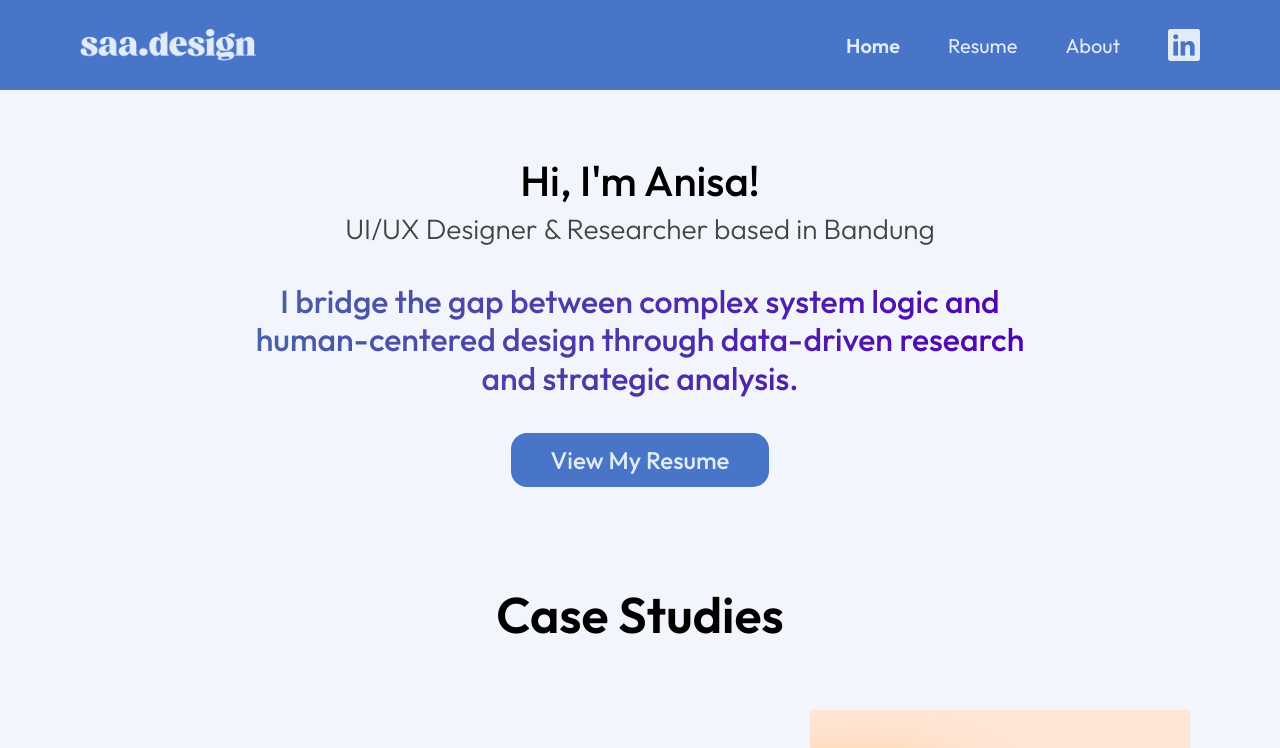
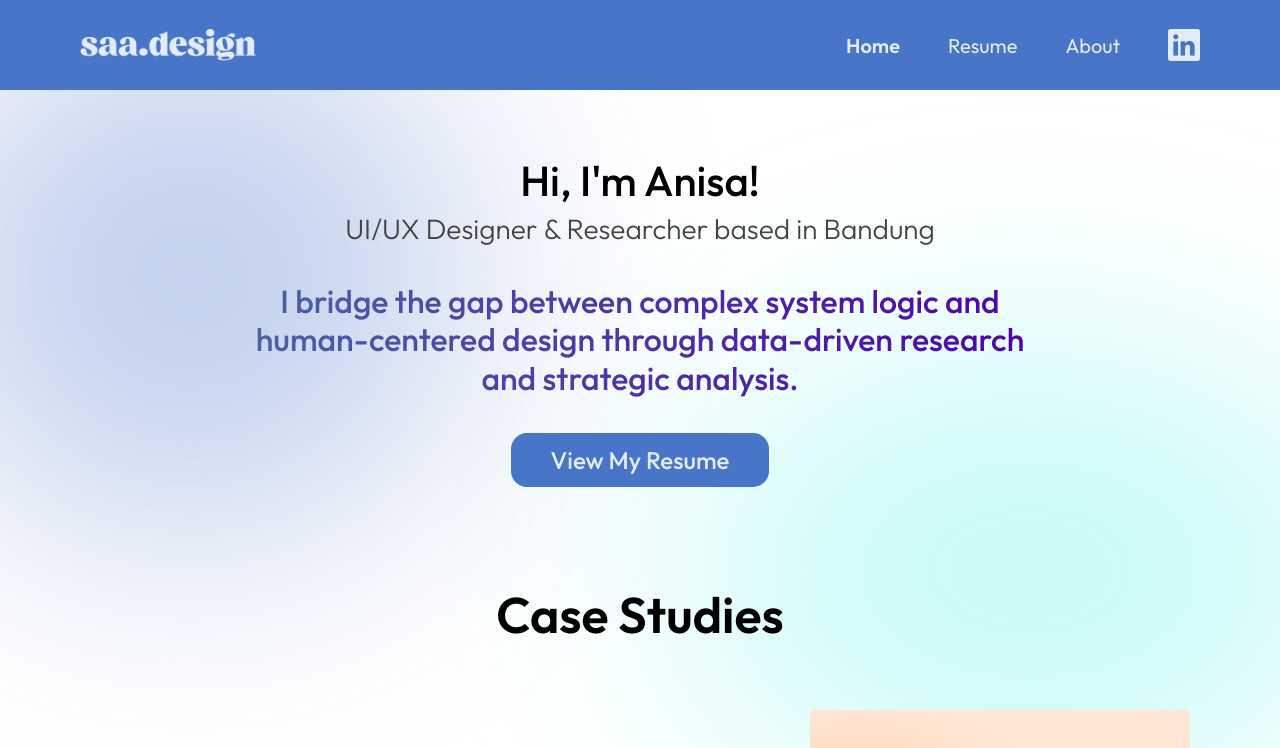
Before and after one commit to anisaalhaqi/portfolio, a Next.js app: page / in a window 1280 px wide. Shown: the top 748 px of the page. Built offline with nearby package versions, Linux system fonts and the light colour scheme; a web font is replaced by a local one.

Commit message:
style: adjust background color

```diff
--- a/src/app/globals.css
+++ b/src/app/globals.css
@@ -22,7 +22,6 @@ html,
 body {
   max-width: 100vw;
   overflow-x: hidden;
-  background-color: var(--color-bg);
   color: var(--color-text-dark);
 }
 
@@ -30,6 +29,55 @@ body {
   -webkit-font-smoothing: antialiased;
   -moz-osx-font-smoothing: grayscale;
   min-height: 100vh;
+  margin: 0;
+  background-color: #FFFFFF;
+  position: relative;
+}
+
+/* Moving Gradient Blobs */
+body::before,
+body::after {
+  content: "";
+  position: fixed;
+  border-radius: 50%;
+  z-index: -1;
+  pointer-events: none;
+  filter: blur(120px); /* Creates the soft gradient edge */
+}
+
+/* Primary Blue Blob - bolder color */
+body::before {
+  width: 40vw;
+  height: 60vh;
+  background: var(--color-primary); /* Bold blue */
+  opacity: 0.35;
+  top: -10vh;
+  left: -10vw;
+  animation: moveBlob1 15s infinite alternate cubic-bezier(0.4, 0, 0.2, 1);
+}
+
+/* Cyan Blob */
+body::after {
+  width: 50vw;
+  height: 50vh;
+  background: #15ECE2; /* Vibrant cyan */
+  opacity: 0.25;
+  bottom: -10vh;
+  right: -10vw;
+  animation: moveBlob2 18s infinite alternate cubic-bezier(0.4, 0, 0.2, 1);
+}
+
+/* Keep movement restricted to the edges to avoid text overlap in the center */
+@keyframes moveBlob1 {
+  0% { transform: translate(0, 0) scale(1); }
+  50% { transform: translate(5vw, 15vh) scale(1.1); }
+  100% { transform: translate(2vw, 30vh) scale(0.9); }
+}
+
+@keyframes moveBlob2 {
+  0% { transform: translate(0, 0) scale(1); }
+  50% { transform: translate(-5vw, -15vh) scale(1.1); }
+  100% { transform: translate(-10vw, -5vh) scale(0.95); }
 }
 
 a {
```
Also changed, not shown: src/app/page.tsx (line endings or trailing spaces), src/components/CaseStudyCard/CaseStudyCard.tsx (line endings or trailing spaces).
